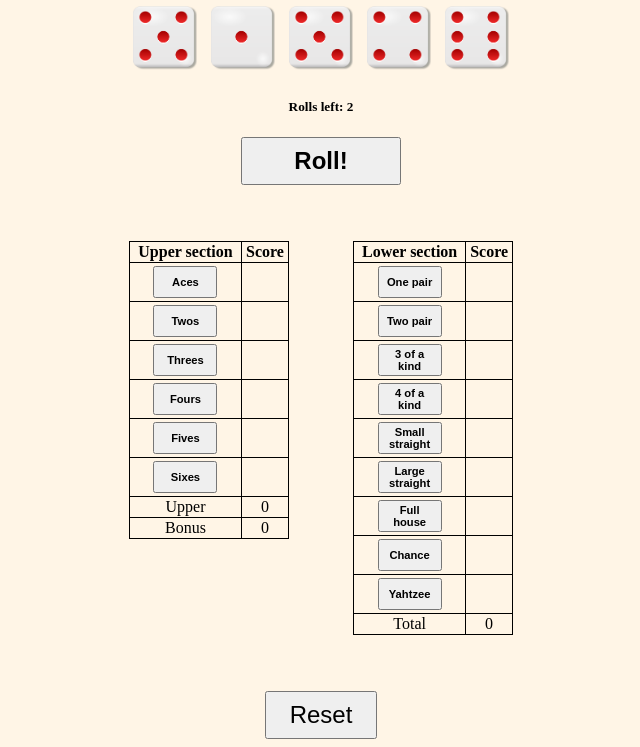
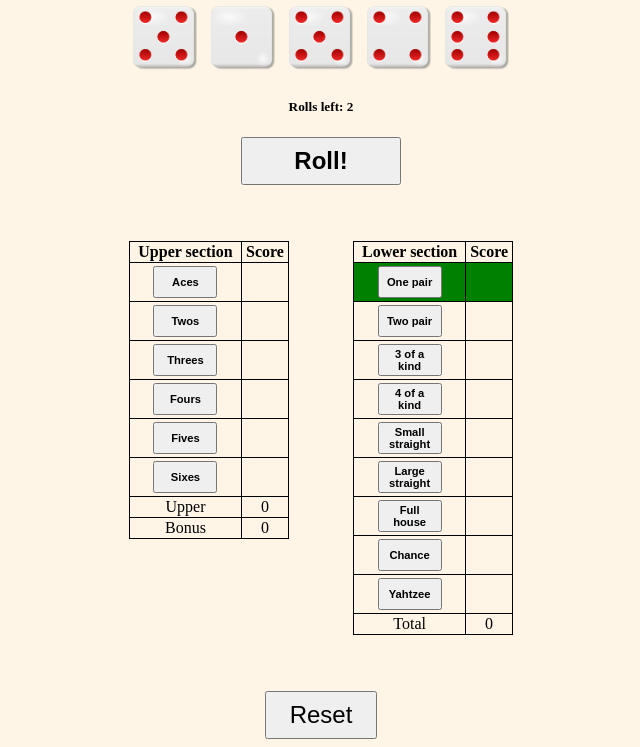
Before and after one commit to tvoul/vanilla-js-yatzy, a website with bundled scripts: page www/index.html in a window 1280 px wide. Both pictures are taken after a click on the button "Roll!". Shown: the part 68-815 px from the top of the page, without its empty margins (319-959 px from the left). Built offline with nearby package versions, Linux system fonts and the light colour scheme.

Commit message:
added scoring evaluation tips

```diff
--- a/www/index.html
+++ b/www/index.html
@@ -4,7 +4,7 @@
     <meta charset="UTF-8">
     <meta http-equiv="X-UA-Compatible" content="IE=edge">
     <meta name="viewport" content="width=device-width, initial-scale=1.0">
-    <title>Yahtzee!</title>
+    <title>Yahtzee</title>
     <link rel="stylesheet" href="styles.css">
 </head>
 <body>
@@ -31,5 +31,6 @@
     <script type="module" src="./yatzy/dice.js"></script>
     <script type="module" src="./yatzy/score-logic.js"></script>
     <script type="module" src="./yatzy/scoreboard.js"></script>
+    <script type="module" src="./yatzy/scoring-tips.js"></script>
 </body>
 </html>
--- a/www/yatzy/dice.js
+++ b/www/yatzy/dice.js
@@ -1,3 +1,6 @@
+import {evaluate} from './scoring-tips.js'
+import {repaint} from './scoreboard.js'
+
 let rollsLeft = 3
 let rolling = true
 
@@ -43,6 +46,7 @@ function sleep(ms) {
 
 async function rollDice(){
     rollsLeft -= 1
+    repaint()
     document.getElementById('roll-num').innerHTML = 'Rolls left: ' + rollsLeft
     let dice = document.getElementById('roll-dice')
     let diceToShuffle = []
@@ -64,18 +68,18 @@ async function rollDice(){
 
     // manipulated die prep for testing
     // for (let x = 0; x < 4; x++){
-    //     let shuffledDice = diceToShuffle.sort((a, b) => 0.5 - Math.random());
-    //     let values = [1,6,6,6,6]
+    //     let values = [6,6,6,6,6]
     //     for(let i = 0; i < dice.children.length;i++){
     //         let value = values[i]
-    //         document.getElementById(dice.children[shuffledDice[i]].id).innerHTML = value
-    //         document.getElementById(dice.children[shuffledDice[i]].id).style.backgroundImage = `url(dice/${value}.png)`
+    //         document.getElementById(dice.children[i].id).innerHTML = value
+    //         document.getElementById(dice.children[i].id).style.backgroundImage = `url(dice/${value}.png)`
     //         await sleep(0)
     //     }
     // }
     if(rollsLeft != 0){
         document.getElementById('roll-btn').disabled = false
     }
+    evaluate()
     rolling = false
 }
 
@@ -90,6 +94,8 @@ function resetDie(){
     document.getElementById('roll-dice').innerHTML = html
 }
 
+
+
 export async function resetRoll(ms){
     await sleep(ms)
     rollsLeft = 3
--- a/www/yatzy/scoreboard.js
+++ b/www/yatzy/scoreboard.js
@@ -100,6 +100,7 @@ function checkLower(boxId){
 function fillScore(targetRow, sum){
     let scoreBox = document.getElementById(targetRow).querySelector('td:nth-child(2)')
     scoreBox.innerHTML = sum
+    repaint()
     updateUpper()
     updateTotal()
 }
@@ -133,5 +134,11 @@ function updateUpper(){
     document.getElementById('upper-total').querySelector('td:nth-child(2)').innerHTML = upperTotal
 }
 
+export function repaint(){
+    for(let i = 0; i < lowerBoard.length; i++){
+        document.getElementById(lowerBoard[i]).style.background = 'rgb(255, 245, 230)'
+    }
+}
+
 drawUpper()
 drawLower()
--- /dev/null
+++ b/www/yatzy/scoring-tips.js
@@ -0,0 +1,49 @@
+export function evaluate(){
+    let values = getDiceValues()
+    let valueOccurence = []
+    for(let i = 1; i < 7; i++){
+        valueOccurence.push(values.filter(x => x==i).length)
+    }
+
+    //suggest yatzy, 4 & 3 of a kind sequentially
+    let maxOccurence = Math.max(...valueOccurence)
+    if(maxOccurence == 5 && !document.getElementById('Yahtzee').querySelector('td:nth-child(1) > button').disabled){
+        document.getElementById('Yahtzee').style.background = 'green'
+    }
+    else if(maxOccurence > 3 && !document.getElementById('4 of a kind').querySelector('td:nth-child(1) > button').disabled){
+        document.getElementById('4 of a kind').style.background = 'green'
+    }
+    else if(maxOccurence > 2 && !document.getElementById('3 of a kind').querySelector('td:nth-child(1) > button').disabled){
+        document.getElementById('3 of a kind').style.background = 'green'
+    }
+    else if(maxOccurence == 2 && !document.getElementById('3 of a kind').querySelector('td:nth-child(1) > button').disabled){
+        document.getElementById('One pair').style.background = 'green'
+    }
+
+    //suggest small or large straight if match
+    let smallStraight = [1,2,3,4,5]
+    let largeStraight = [2,3,4,5,6]
+    let sorted = values.sort()
+    if(sorted.toString() === smallStraight.toString() && !document.getElementById('Small straight').querySelector('td:nth-child(1) > button').disabled){
+        document.getElementById('Small straight').style.background = 'green'
+    }
+    if(sorted.toString() === largeStraight.toString() && !document.getElementById('Large straight').querySelector('td:nth-child(1) > button').disabled){
+        document.getElementById('Large straight').style.background = 'green'
+    }
+}
+
+
+
+
+
+
+
+function getDiceValues(){
+    let dice = document.getElementsByClassName('die-box')
+    let values = []
+    for(let die of dice){
+        let value = die.innerHTML
+        values.push(parseInt(value))
+    }
+    return values
+}
```
